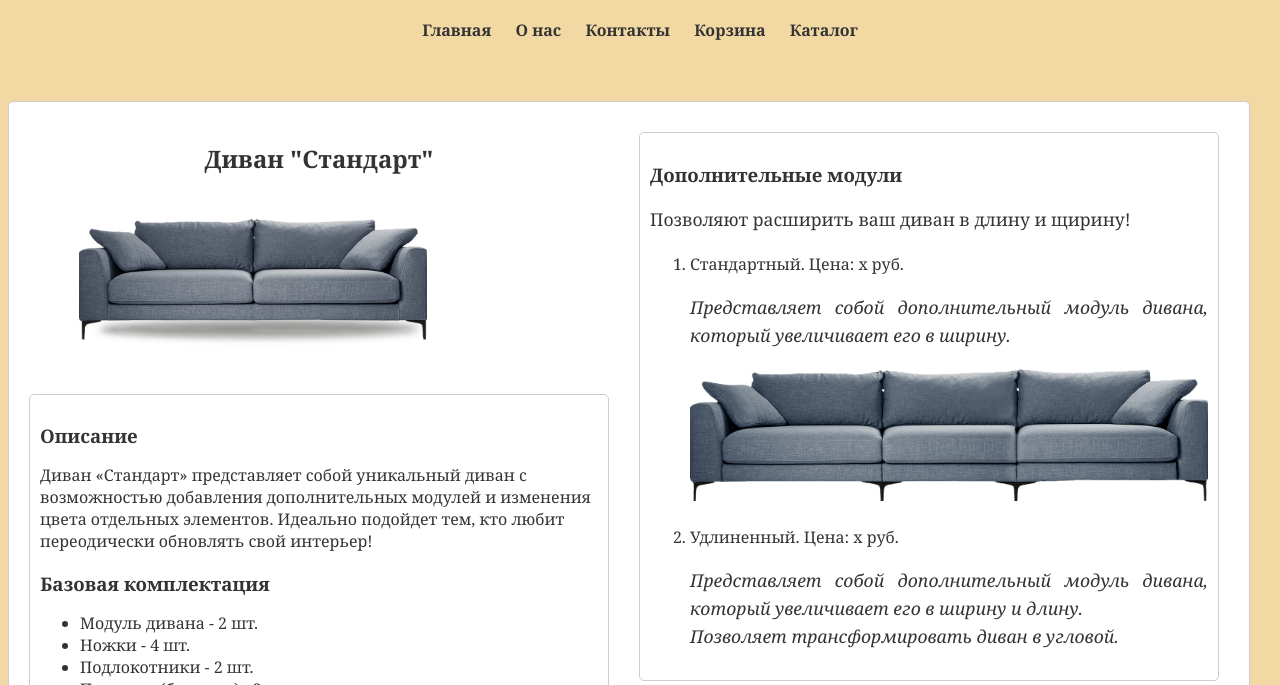
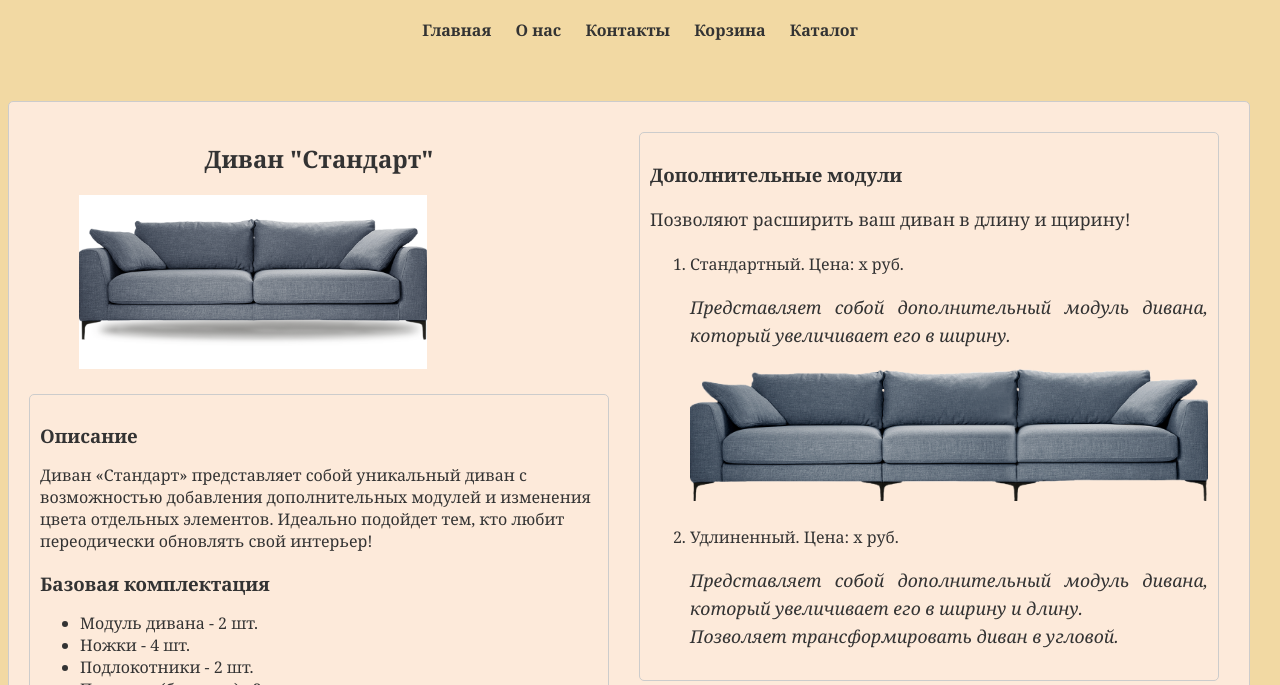
Before and after one commit to dilori13/mebelforlife, a plain HTML site: page Designer.html in a window 1280 px wide. Shown: the part 115-800 px from the top of the page. Drawn offline with Linux system fonts and the light colour scheme.

Commit message:
Update Designer.html11

```diff
--- a/Designer.html
+++ b/Designer.html
@@ -20,7 +20,7 @@
             border: 1px solid #ccc;
             border-radius: 5px;
             padding: 20px;
-            background-color: #fff;
+            background-color: #FDEADA;
         }
 
         .sofa-image {
```
